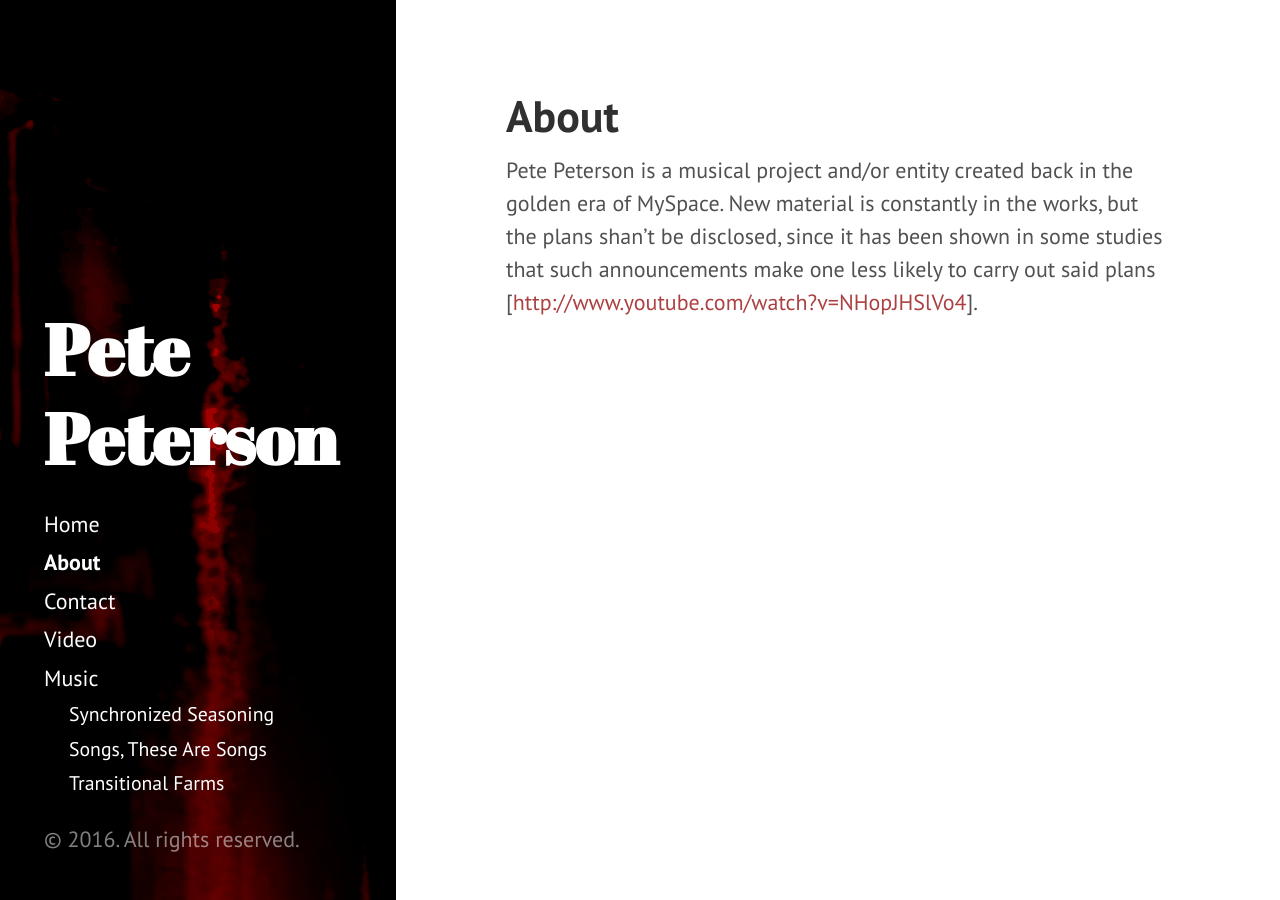
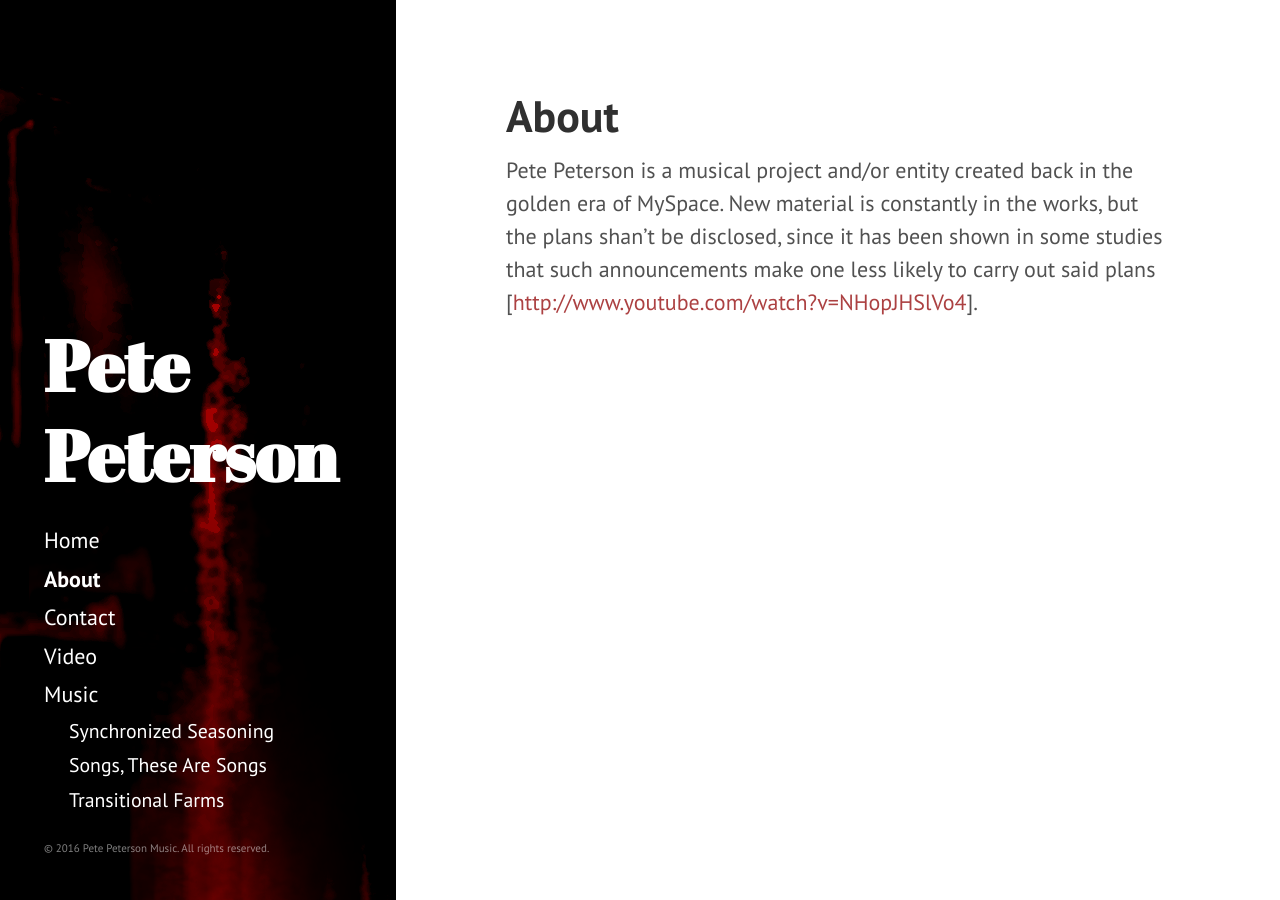
Before and after one commit to petepm/petepm.github.io, a Jekyll site: the page built from about.md, in a window 1280 px wide. Built offline with Jekyll 4.4.1, drawn with Linux system fonts in a browser that asks for light colours.

Commit message:
Shrink copyright notice

```diff
--- a/_includes/sidebar.html
+++ b/_includes/sidebar.html
@@ -45,6 +45,6 @@
 
     </nav>
 
-    <p>&copy; {{ site.time | date: '%Y' }}. All rights reserved.</p>
+    <p style="font-size: 50%;">&copy; {{ site.time | date: '%Y' }} Pete Peterson Music. All rights reserved.</p>
   </div>
 </div>
```
